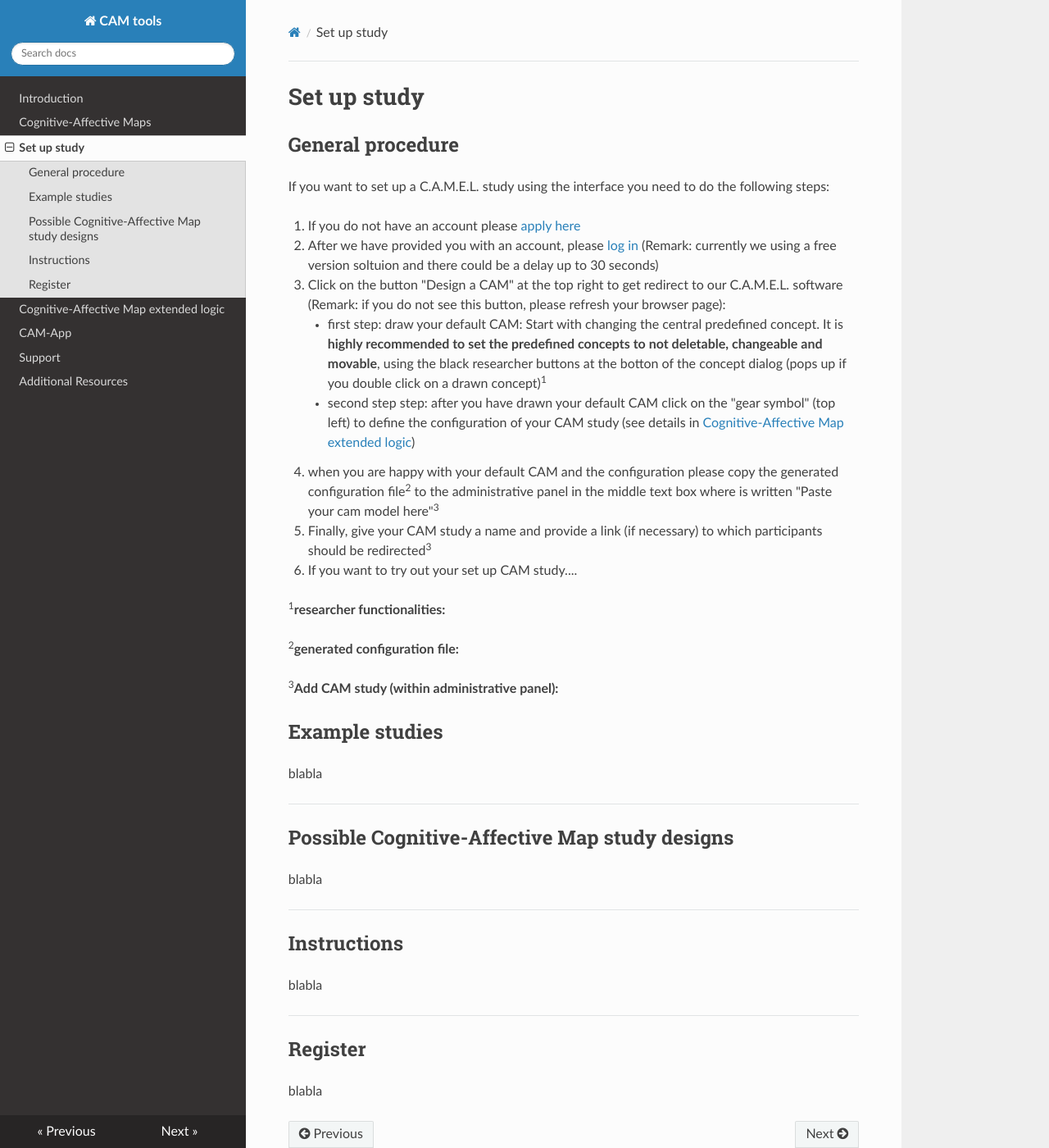
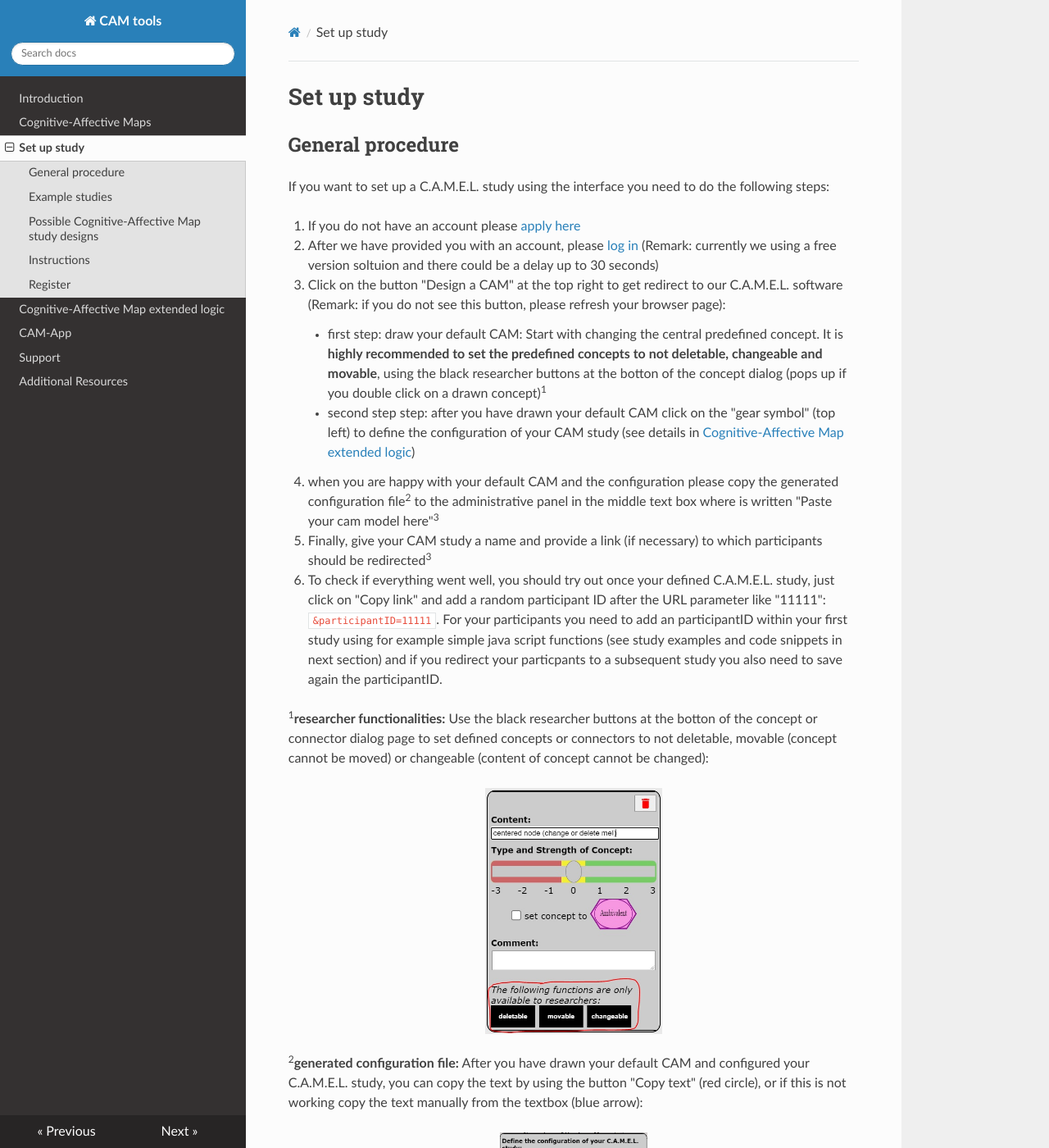
Before and after one commit to FennStatistics/CAMtools_documentation, an MkDocs documentation site: the page built from docs/Set up study.md, in a window 1280 px wide and 1400 px high. Shown: the whole window at 82% size. Built offline with MkDocs 1.6.1, drawn with Linux system fonts in a browser that asks for light colours; nearby versions of some CDN libraries; some of the changed text lies outside the part shown.

Commit message:
adjust set up study

```diff
--- a/docs/Set up study.md
+++ b/docs/Set up study.md
@@ -1,3 +1,10 @@
+<style>
+.centerImg{
+    display: block;
+    margin: 0 auto;
+}
+</style>
+
 Set up study
 =====
 
@@ -9,19 +16,28 @@ If you want to set up a C.A.M.E.L. study using the interface you need to do the
 1. If you do not have an account please <a href="https://camel-host.herokuapp.com/apply-account" target="_blank"> apply here </a>
 2. After we have provided you with an account, please <a href="https://camel-host.herokuapp.com/register" target="_blank"> log in </a> (Remark: currently we using a free version soltuion and there could be a delay up to 30 seconds)
 3. Click on the button "Design a CAM" at the top right to get redirect to our C.A.M.E.L. software (Remark: if you do not see this button, please refresh your browser page):
+
     * first step: draw your default CAM: Start with changing the central predefined concept. It is **highly recommended to set the predefined concepts to not deletable, changeable and movable**, using the black researcher buttons at the botton of the concept dialog (pops up if you double click on a drawn concept)<sup>1</sup>
     * second step step: after you have drawn your default CAM click on the "gear symbol" (top left) to define the configuration of your CAM study (see details in [Cognitive-Affective Map extended logic](Cognitive-Affective Map extended logic.md))
+
 4. when you are happy with your default CAM and the configuration please copy the generated configuration file<sup>2</sup> to the administrative panel in the middle text box where is written "Paste your cam model here"<sup>3</sup>
 5. Finally, give your CAM study a name and provide a link (if necessary) to which participants should be redirected<sup>3</sup>
-6. If you want to try out your set up CAM study....
+6. To check if everything went well, you should try out once your defined C.A.M.E.L. study, just click on "Copy link" and add a random participant ID after the URL parameter like "11111": `&participantID=11111`. For your participants you need to add an participantID within your first study using for example simple java script functions (see study examples and code snippets in next section) and if you redirect your particpants to a subsequent study you also need to save again the participantID.
 
 <sup>1</sup>**researcher functionalities:**
+Use the black researcher buttons at the botton of the concept or connector dialog page to set defined concepts or connectors to not deletable, movable (concept cannot be moved) or changeable (content of concept cannot be changed):
 
+<img src="https://raw.githubusercontent.com/FennStatistics/CAMtools_documentation/master/docs/media/researcher_functionalities_concepts.jpg" alt="researcher functionalities picture missing" style="height:300px;" class="centerImg">
 
 <sup>2</sup>**generated configuration file:**
+After you have drawn your default CAM and configured your C.A.M.E.L. study, you can copy the text by using the button "Copy text" (red circle), or if this is not working copy the text manually from the textbox (blue arrow):
 
+<img src="https://raw.githubusercontent.com/FennStatistics/CAMtools_documentation/master/docs/media/generated_configfile.jpg" alt="generated config file picture missing" style="height:300px;" class="centerImg">
 
 <sup>3</sup>**Add CAM study (within administrative panel):**
+Copy the generated configuration file to the administrative panel within the cental textbox (red arrow). It is important to not change this file. The title of your study can be added under Name (first blue arrow) and if you want to redirect your particpants to a further study you can provide the redirect link (second blue arrow):
+
+<img src="https://raw.githubusercontent.com/FennStatistics/CAMtools_documentation/master/docs/media/adminPanel_addExperiment.jpg" alt="admin panel add experiment picture missing" style="height:300px;" class="centerImg">
 
 
 
```
